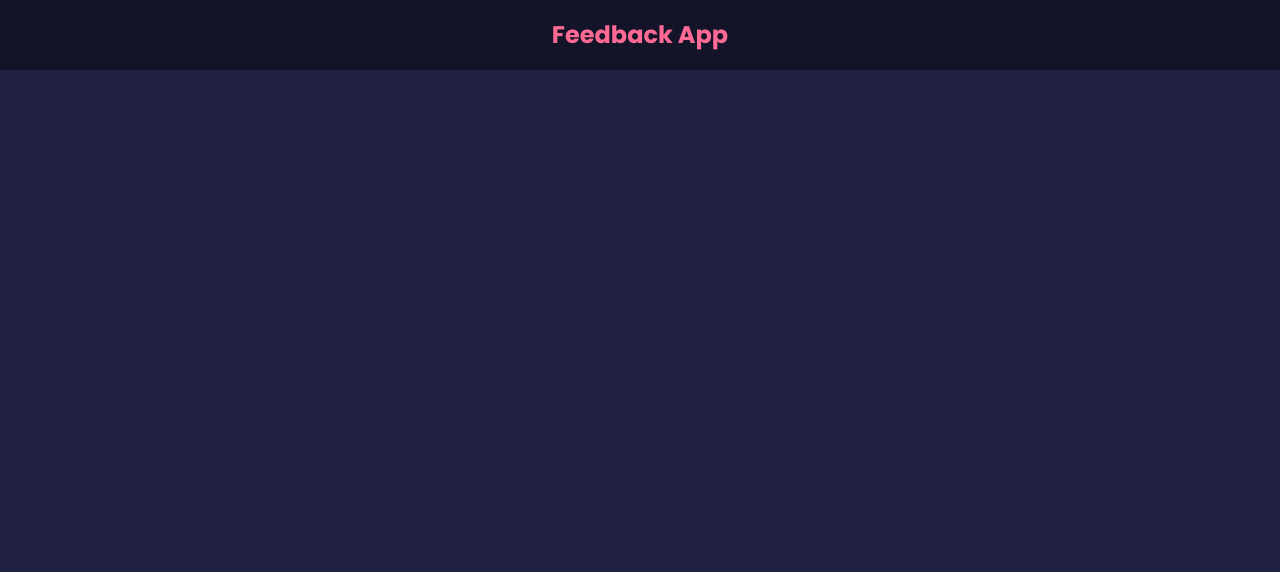
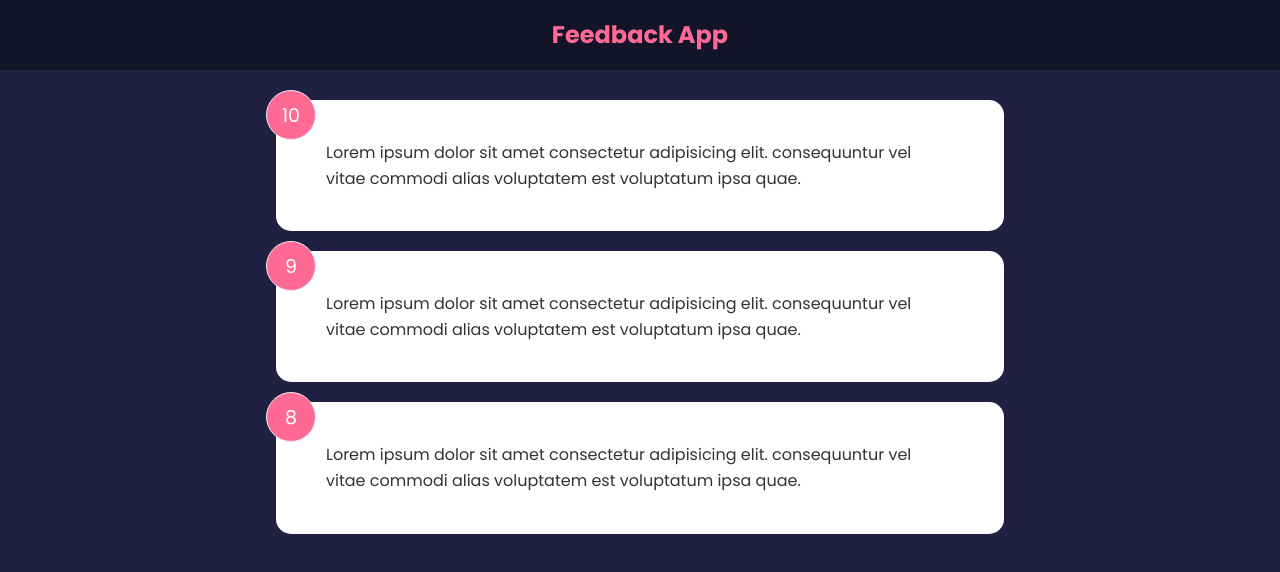
Before and after one commit to Elijah80/feedback-app, a React (Create React App) app: page / in a window 1280 px wide. Shown: the top 572 px of the page. Built offline with nearby package versions, Linux system fonts and the light colour scheme.

Commit message:
created FeedbackList and FeedbackItem components that accepts FeedbackData as a prop and then displays each feedback item

```diff
--- a/src/App.js
+++ b/src/App.js
@@ -1,11 +1,16 @@
+import {useState} from 'react'
 import Header from './components/Header'
+import FeedbackList from './components/FeedbackList'
+import FeedbackData from './data/FeedbackData'
 
 function App () {
+  const [feedback, setFeedback] = useState(FeedbackData)
+
   return (
     <>
       <Header />
       <div className="container">
-
+        <FeedbackList feedback={feedback} />
       </div>
     </>
   )
--- /dev/null
+++ b/src/components/FeedbackItem.jsx
@@ -0,0 +1,13 @@
+import React from 'react'
+
+function FeedbackItem({item}) {
+
+	return (
+		<div className='card'>
+			<div className='num-display'>{item.rating}</div>
+			<div className='text-display'>{item.text}</div>
+    </div>
+	)
+}
+
+export default FeedbackItem
--- /dev/null
+++ b/src/components/FeedbackList.jsx
@@ -0,0 +1,18 @@
+import React from 'react'
+import FeedbackItem from './FeedbackItem'
+
+function FeedbackList({feedback}) {
+  if(!feedback || feedback.length === 0) {
+    return <p>No feedback yet</p>
+  }
+
+  return (
+    <div className='feedback-list'>
+      {feedback.map((item) => (
+        <FeedbackItem key={item.id} item={item} />
+      ))}
+    </div>
+  )
+}
+
+export default FeedbackList
--- /dev/null
+++ b/src/data/FeedbackData.js
@@ -0,0 +1,19 @@
+const FeedbackData = [
+	{
+		id: 1,
+		rating: 10,
+		text: 'Lorem ipsum dolor sit amet consectetur adipisicing elit. consequuntur vel vitae commodi alias voluptatem est voluptatum ipsa quae.',
+	},
+	{
+		id: 2,
+		rating: 9,
+		text: 'Lorem ipsum dolor sit amet consectetur adipisicing elit. consequuntur vel vitae commodi alias voluptatem est voluptatum ipsa quae.',
+	},
+	{
+		id: 3,
+		rating: 8,
+		text: 'Lorem ipsum dolor sit amet consectetur adipisicing elit. consequuntur vel vitae commodi alias voluptatem est voluptatum ipsa quae.',
+	},
+]
+
+export default FeedbackData
```
